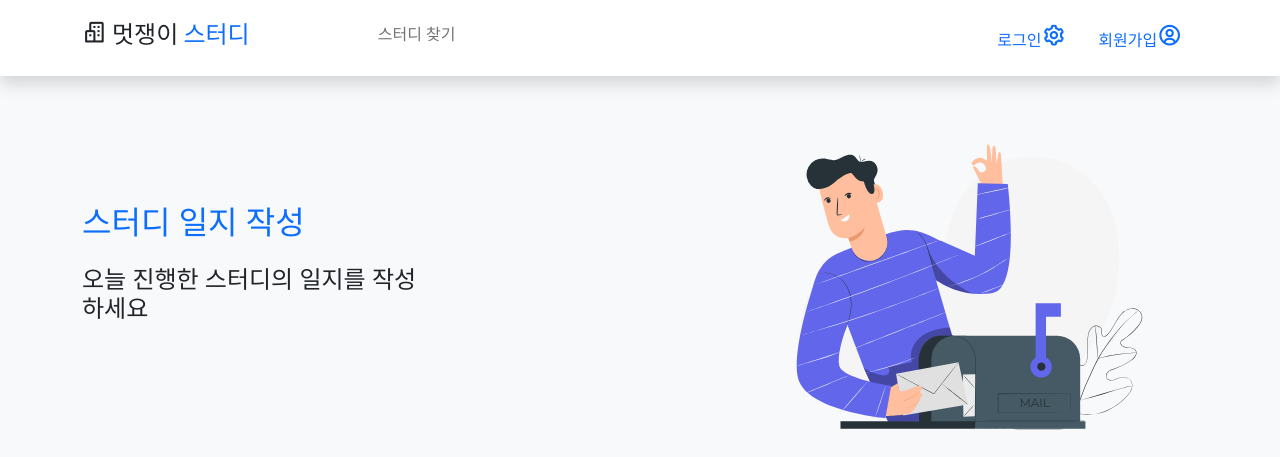
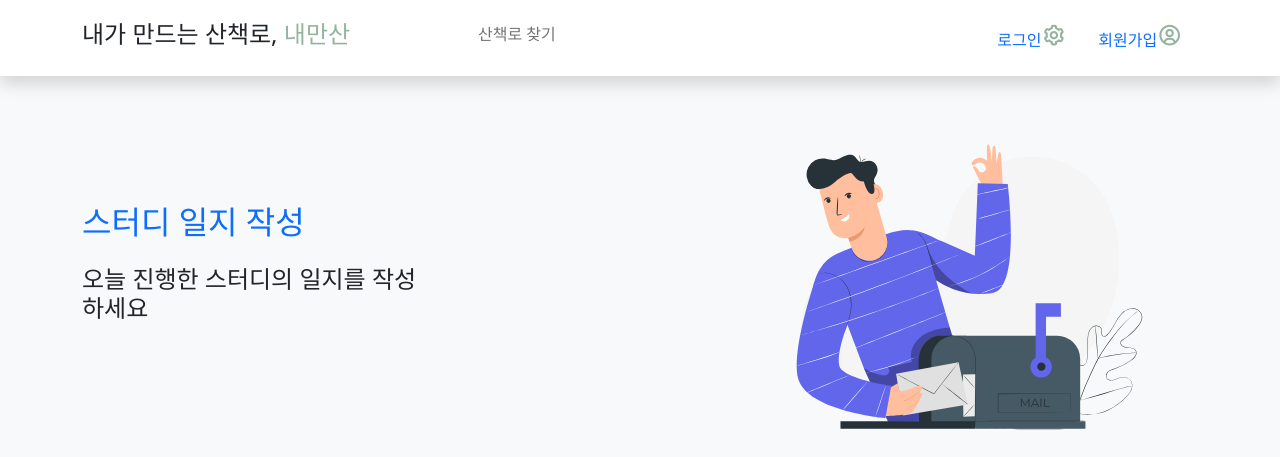
Before and after one commit to ustar1210/NaeManSan, a Django app: page /diary_new/ in a window 1280 px wide. Shown: the top 457 px of the page. Run offline with Django 3.2, Linux system fonts and the light colour scheme; some libraries are stand-ins or nearby versions.

Commit message:
navBar Design

```diff
--- a/naemansan/templates/shared/navbar.html
+++ b/naemansan/templates/shared/navbar.html
@@ -1,9 +1,10 @@
 <!-- Header -->
+<script src="https://kit.fontawesome.com/f46ac9c5ac.js" crossorigin="anonymous"></script>
 <nav id="main_nav" class="navbar navbar-expand-lg navbar-light bg-white shadow">
     <div class="container d-flex justify-content-between align-items-center">
         <a class="navbar-brand h1" href="{% url 'main:showmain' %}">
-            <i class='bx bx-buildings bx-sm text-dark'></i>
-            <span class="text-dark h4">멋쟁이</span> <span class="text-primary h4">스터디</span>
+
+            <span class="text-dark h4">내가 만드는 산책로, </span> <span class="h4" style="color: #94B49F;">내만산</span>
         </a>
         <button class="navbar-toggler border-0" type="button" data-bs-toggle="collapse" data-bs-target="#navbar-toggler-success" aria-controls="navbarSupportedContent" aria-expanded="false" aria-label="Toggle navigation">
             <span class="navbar-toggler-icon"></span>
@@ -13,29 +14,30 @@
             <div class="flex-fill mx-xl-5 mb-2">
                 <ul class="nav navbar-nav d-flex justify-content-between mx-xl-5 text-center text-dark">
                     <li class="nav-item">
-                        <a class="nav-link btn-outline-primary rounded-pill px-3" href="{% url 'study:studylist' %}">스터디 찾기</a>
+                        <a class="nav-link btn-outline-primary rounded-pill px-3" href="{% url 'study:studylist' %}">산책로 찾기</a>
                     </li>
                     </li>
                     {% if user.is_authenticated %}
                     <li class="nav-item">
-                        <a class="nav-link btn-outline-primary rounded-pill px-3" href="{% url 'study:new' %}">스터디 만들기</a>
+                        <a class="nav-link btn-outline-primary rounded-pill px-3" href="{% url 'study:new' %}">산책로 만들기</a>
                     </li>
                     <li class="nav-item">
-                        <a class="nav-link btn-outline-primary rounded-pill px-3" href="{% url 'mypage:mypage' request.user.id %}">마이페이지</a>
+                        <a class="nav-link btn-outline-primary rounded-pill px-3" href="{% url 'mypage:mypage' request.user.id %}">마이 페이지</a>
                     </li>
                     {% endif %}
                 </ul>
             </div>
             <div class="navbar align-self-center d-flex">
                 {% if user.is_authenticated %}
-                <a class="nav-link" href="{% url 'account_logout' %}">로그아웃<i class='bx bx-cog bx-sm text-primary'></i></a>
+                <a class="nav-link" style="color: #94B49F;" href="{% url 'account_logout' %}">로그아웃<i  class='bx bx-cog bx-sm ' style="color: #94B49F;"></i></a>
                 {% else %}
-                <a class="nav-link" href="{% url 'account_login' %}">로그인<i class='bx bx-cog bx-sm text-primary'></i></a>
-                <a class="nav-link" href="{% url 'account_signup' %}">회원가입<i class='bx bx-user-circle bx-sm text-primary'></i></a>
+                <a class="nav-link" href="{% url 'account_login' %}">로그인<i  class='bx bx-cog bx-sm ' style="color: #94B49F;"></i></a>
+                <a class="nav-link" href="{% url 'account_signup' %}">회원가입<i  class='bx bx-user-circle bx-sm ' style="color: #94B49F;"></i></a>
                 {% endif %}
 
             </div>
         </div>
     </div>
 </nav>
+
 <!-- Close Header -->
```
